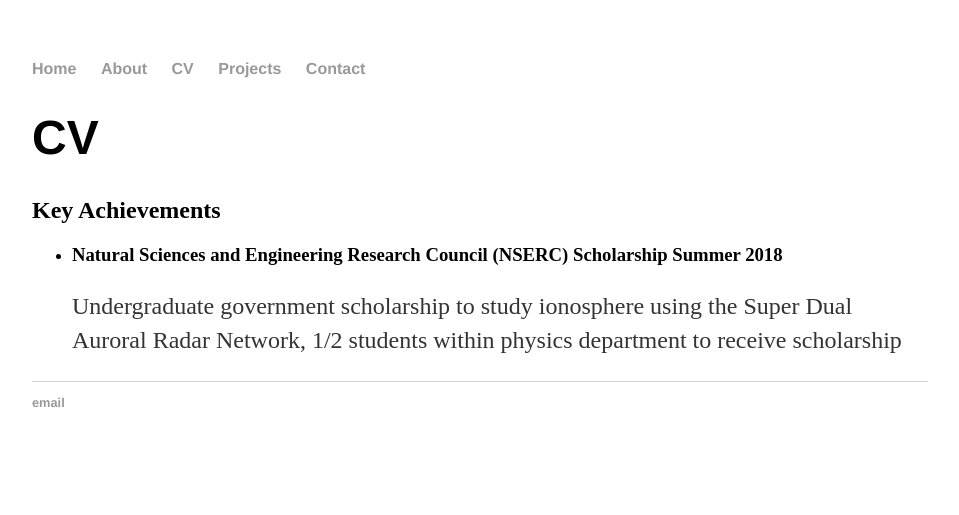
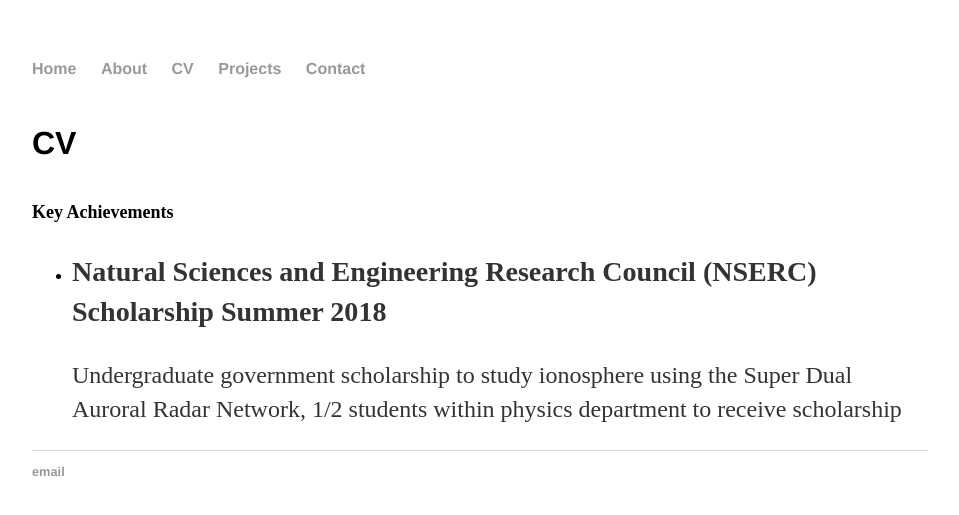
Before and after one commit to Bill371/Bill371.github.io, a Jekyll site: the page built from CV/index.html, in a window 1280 px wide. Shown: the top 515 px of the page, without its empty margins (160-1119 px from the left). Built offline with Jekyll 4.4.1, drawn with Linux system fonts in a browser that asks for light colours.

Commit message:
Update index.html

```diff
--- a/CV/index.html
+++ b/CV/index.html
@@ -2,12 +2,12 @@
 layout: default
 title: CV
 ---
-<h1>{{ page.title }}</h1>
+<h1><font size="6">{{ page.title }}</font></h1>
 
-<h2>Key Achievements</h2>
+<h2><font size="4">Key Achievements</font></h2>
 <ul>
   <li>
-    <h3>Natural Sciences and Engineering Research Council (NSERC) Scholarship Summer 2018</h3>
+    <h3><p>Natural Sciences and Engineering Research Council (NSERC) Scholarship Summer 2018</p></h3>
     <p>Undergraduate government scholarship to study ionosphere using the Super Dual Auroral
       Radar Network, 1/2 students within physics department to receive scholarship</p>
   </li>
```
